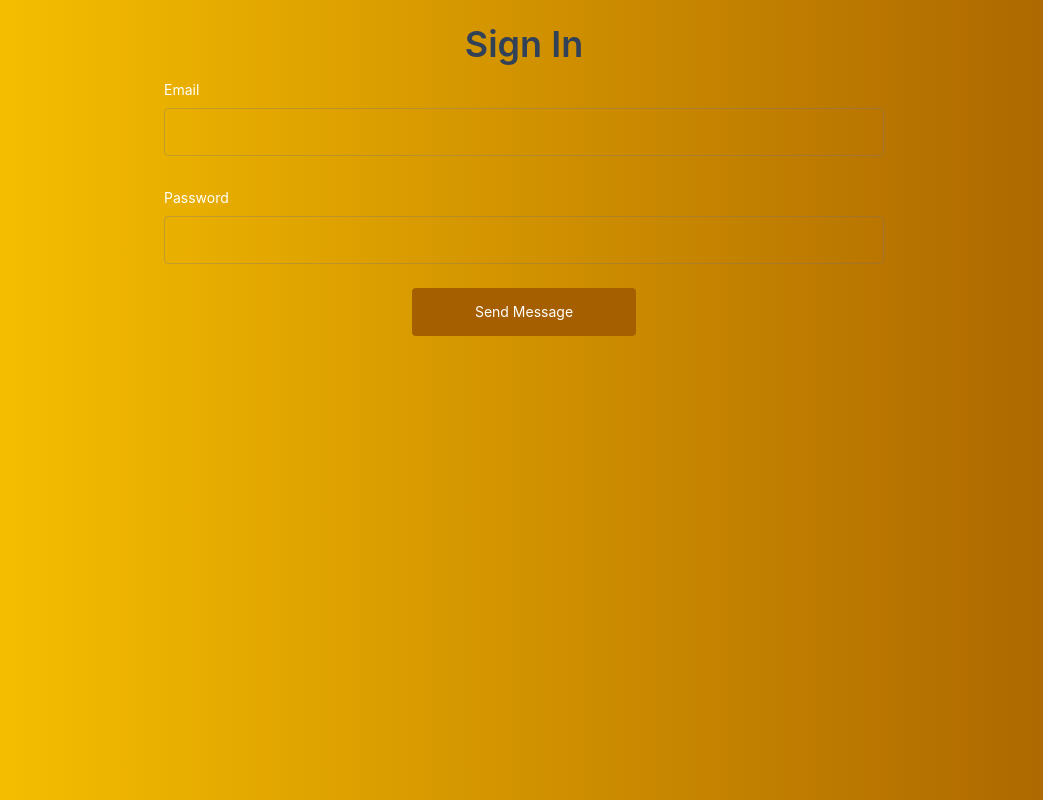
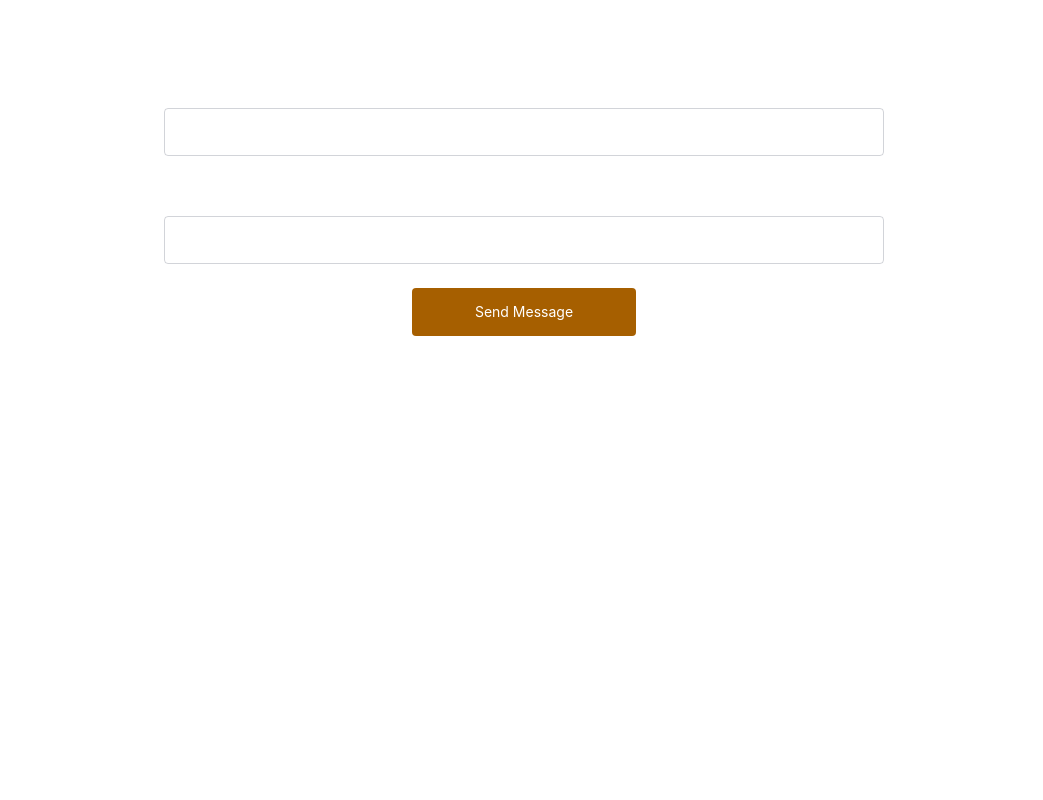
Before and after one commit to shubham200223feb/landeingpagefrontend, a React (Vite) app: page /admin in a window 1280 px wide. Shown: the whole page, without its empty margins (116-1159 px from the left). Built offline with nearby package versions, Linux system fonts and the light colour scheme.

Commit message:
save form data

```diff
--- a/src/components/Account.jsx
+++ b/src/components/Account.jsx
@@ -70,17 +70,17 @@ export default function Account() {
 
     <div
       id="Feedback"
-      className="bg-gradient-to-r from-yellow-400 to-yellow-700 min-h-screen w-screen flex flex-col items-center"
+      className="bg-gradient-to-r from-black-400 to-black-900 min-h-screen w-screen flex flex-col items-center"
     >
 
       <form
         onSubmit={onsubmit}
-        className="flex flex-col items-center text-sm w-full max-w-3xl p-6"
+        className="flex flex-col items-center justify-center text-sm w-full max-w-3xl p-6"
       >
 
 
 
-        <h1 className="text-4xl font-semibold text-slate-700 pb-4 text-center">
+        <h1 className="text-4xl font-semibold text-white pb-4 text-center">
           Sign In
         </h1>
 
```
